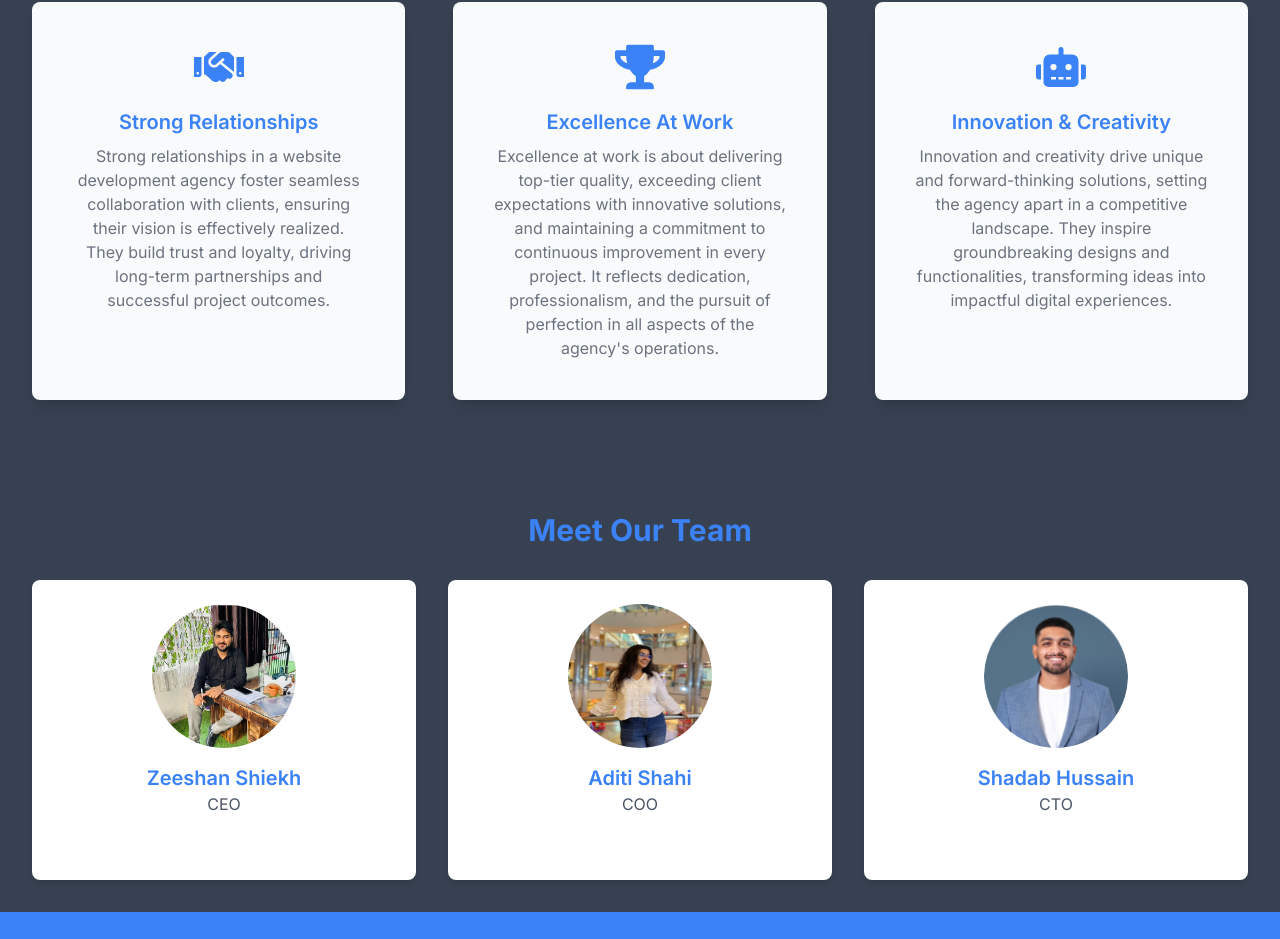
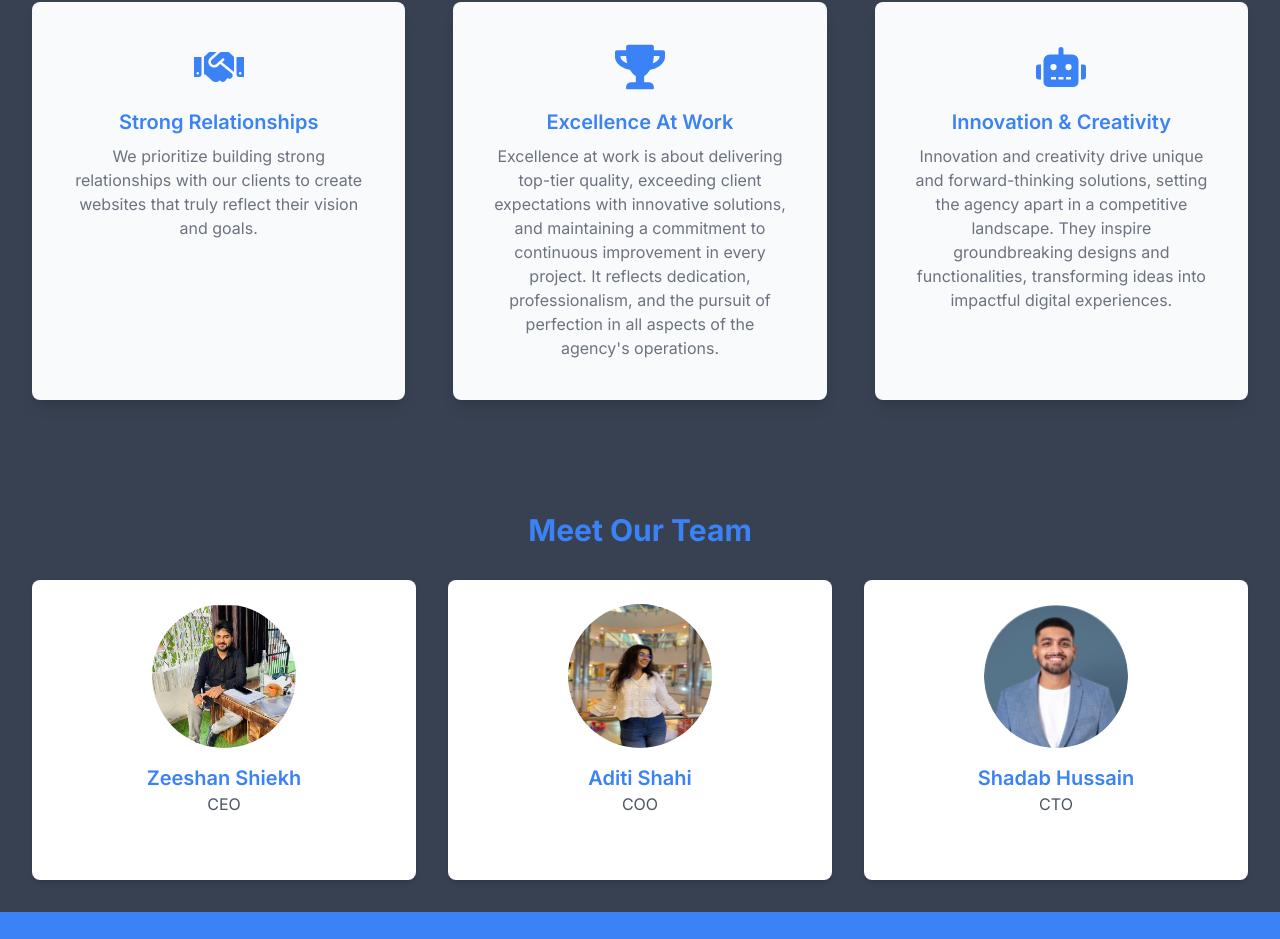
Before and after one commit to shadabnid/techservicewala, a Next.js app: page /AboutUs in a window 1280 px wide. Shown: the part 1058-1997 px from the top of the page. Built offline with nearby package versions, Linux system fonts and the light colour scheme.

Commit message:
change about

```diff
--- a/src/app/AboutUs/page.js
+++ b/src/app/AboutUs/page.js
@@ -74,7 +74,7 @@ const AboutUs = () => {
               Strong Relationships
             </h2>
             <p className="text-gray-500">
-            Strong relationships in a website development agency foster seamless collaboration with clients, ensuring their vision is effectively realized. They build trust and loyalty, driving long-term partnerships and successful project outcomes.
+            We prioritize building strong relationships with our clients to create websites that truly reflect their vision and goals.
             </p>
           </div>
           {/* Excellence At Work */}
--- a/src/app/page.js
+++ b/src/app/page.js
@@ -106,8 +106,7 @@ const Home = () => {
               Strong Relationships
             </h2>
             <p className="text-gray-500">
-              Lorem ipsum dolor sit amet, consectetur adipiscing elit. Ut elit
-              tellus, luctus nec ullamcorper mattis, pulvinar dapibus leo.
+            We prioritize building strong relationships with our clients to create websites that truly reflect their vision and goals.
             </p>
           </div>
           {/* Excellence At Work */}
@@ -119,8 +118,7 @@ const Home = () => {
               Excellence At Work
             </h2>
             <p className="text-gray-500">
-              Lorem ipsum dolor sit amet, consectetur adipiscing elit. Ut elit
-              tellus, luctus nec ullamcorper mattis, pulvinar dapibus leo.
+              Excellence at work is about delivering top-tier quality, exceeding client expectations with innovative solutions, and maintaining a commitment to continuous improvement in every project. It reflects dedication, professionalism, and the pursuit of perfection in all aspects of the agency&apos;s operations.
             </p>
           </div>
           {/* Innovation & Creativity */}
@@ -132,8 +130,7 @@ const Home = () => {
               Innovation & Creativity
             </h2>
             <p className="text-gray-500">
-              Lorem ipsum dolor sit amet, consectetur adipiscing elit. Ut elit
-              tellus, luctus nec ullamcorper mattis, pulvinar dapibus leo.
+            Innovation and creativity drive unique and forward-thinking solutions, setting the agency apart in a competitive landscape. They inspire groundbreaking designs and functionalities, transforming ideas into impactful digital experiences.
             </p>
           </div>
         </div>
@@ -372,7 +369,7 @@ const Home = () => {
         </div>
         <div className="py-12 sm:py-16 lg:py-20 px-6 sm:px-8 max-w-7xl mx-auto flex flex-col md:flex-row items-center">
           <div className="w-[16rem] md:w-1/2 ">
-          <Image
+            <Image
               src={map}
               alt="Background"
               className="w-full h-96 object-cover"
```
